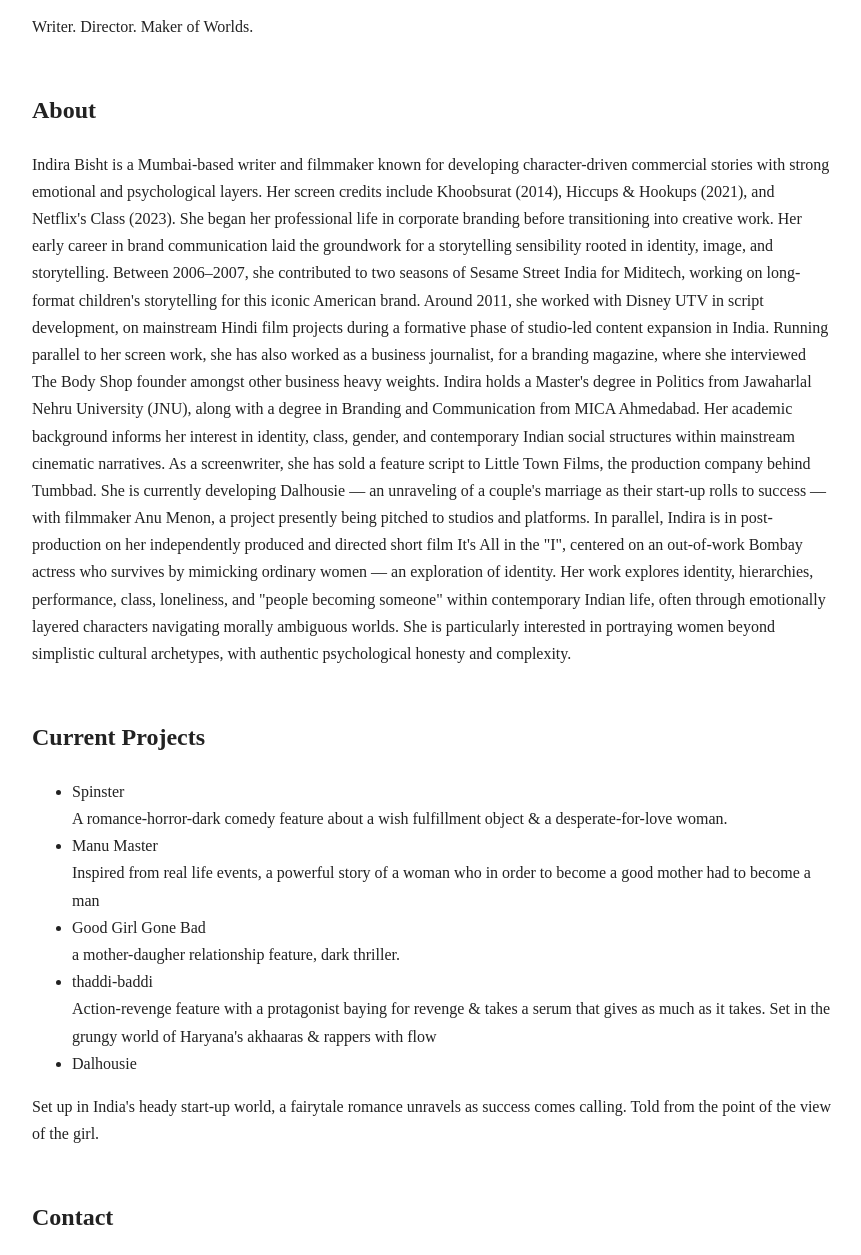
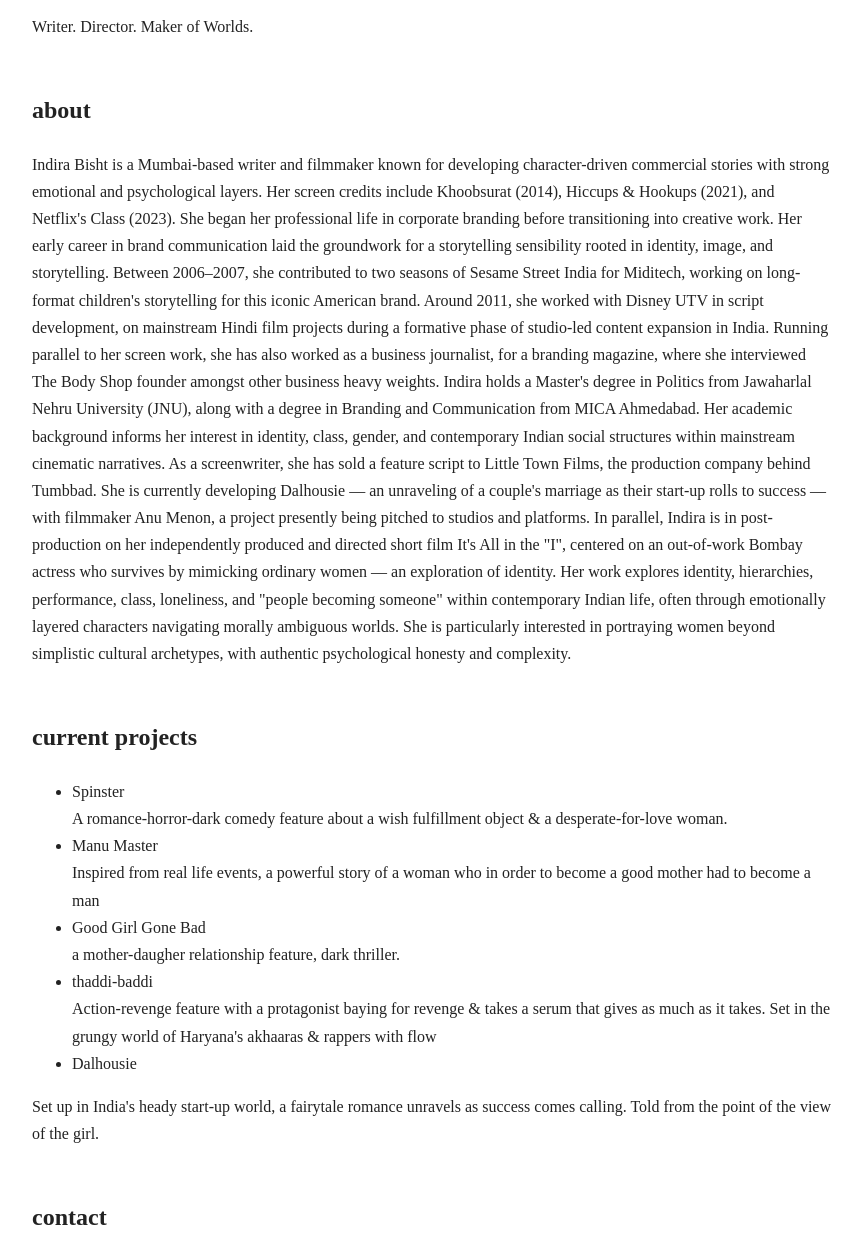
Before and after one commit to indybisht/indybisht.github.io, a plain HTML site: page index.html in a window 1280 px wide. Shown: the part 197-1452 px from the top of the page, without its empty margins (208-1069 px from the left). Drawn offline with Linux system fonts and the light colour scheme.

Commit message:
Update index.html

```diff
--- a/index.html
+++ b/index.html
@@ -42,7 +42,7 @@
 Writer. Director. Maker of Worlds.
 </p>
 
-<h2>About</h2>
+<h2>about</h2>
 
 <p>
 Indira Bisht is a Mumbai-based writer and filmmaker known for developing character-driven
@@ -81,7 +81,7 @@
 honesty and complexity.
 </p>
 
-<h2>Current Projects</h2>
+<h2>current projects</h2>
 
 <ul>
 <li>Spinster</li> A romance-horror-dark comedy feature about a wish fulfillment object & a desperate-for-love woman.
@@ -90,7 +90,7 @@
 <li>thaddi-baddi</li> Action-revenge feature with a protagonist baying for revenge & takes a serum that gives as much as it takes. Set in the grungy world of Haryana's akhaaras & rappers with flow
 <li>Dalhousie</li></ul> Set up in India's heady start-up world, a fairytale romance unravels as success comes calling. Told from the point of the view of the girl.
 
-<h2>Contact</h2>
+<h2>contact</h2>
 
 <p>
 Email: indira.bisht@gmail.com
```
